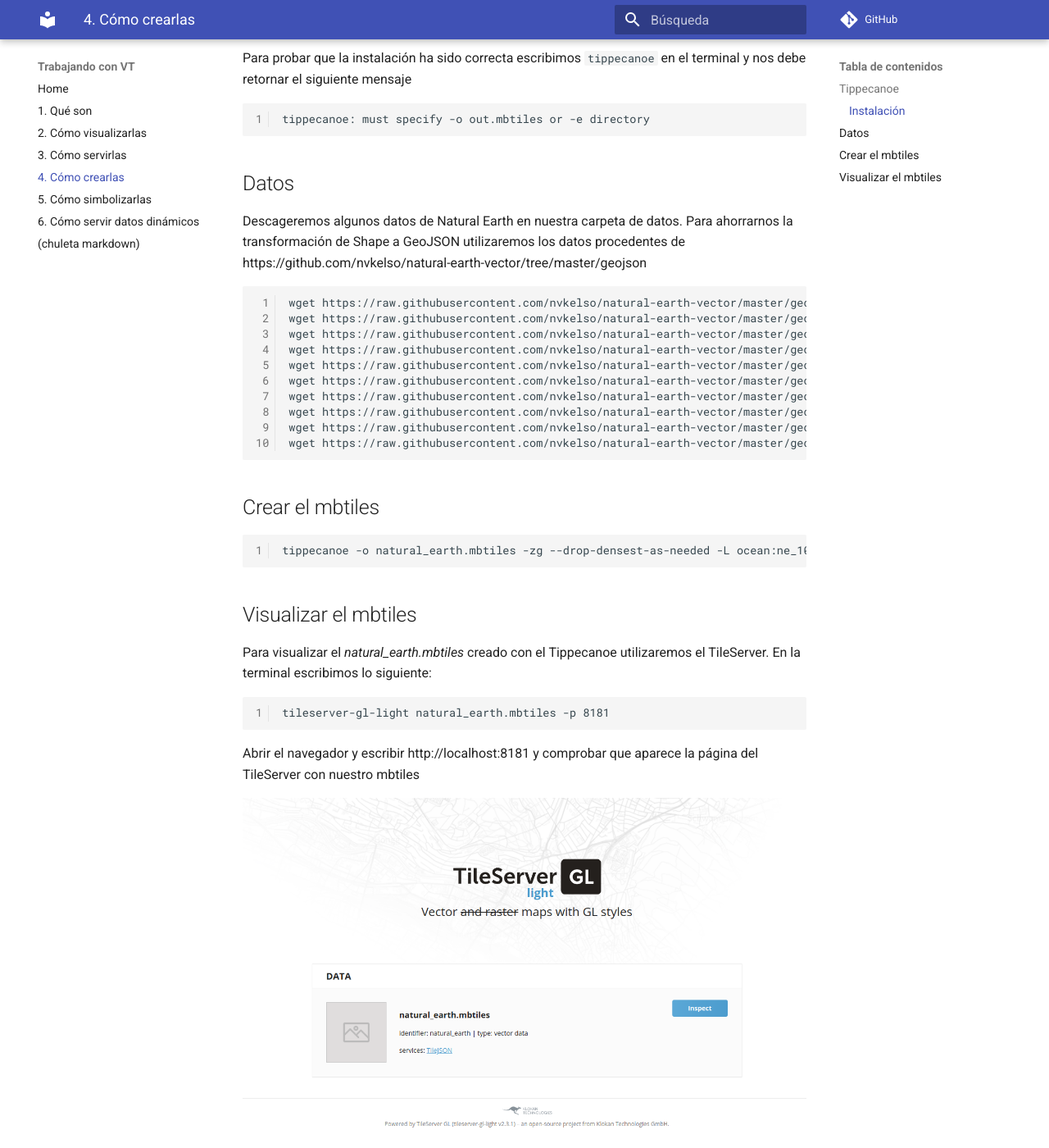
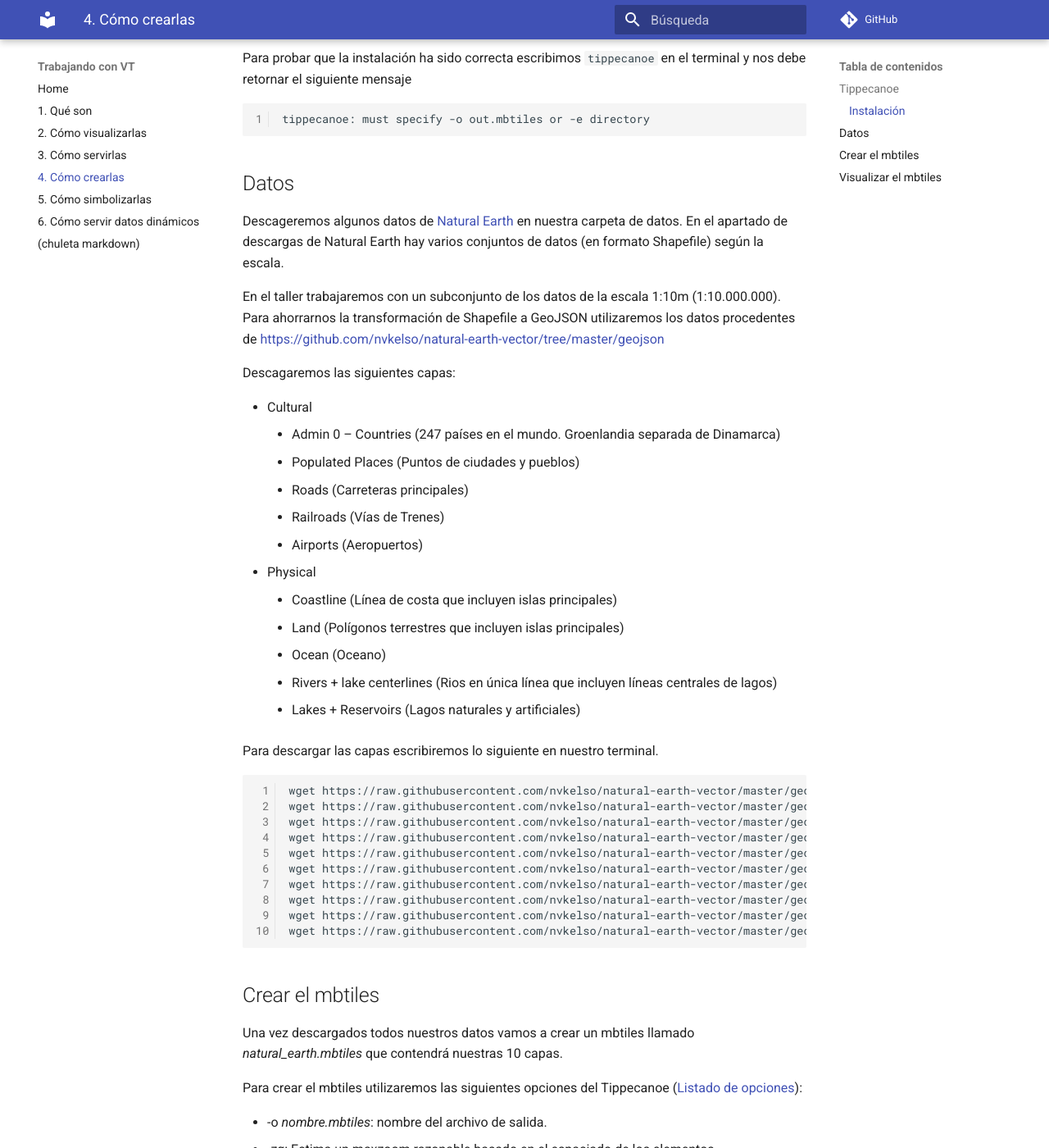
Before and after one commit to geoinquiets/taller-vt, an MkDocs documentation site: the page built from docs/4_tippecanoe.md, in a window 1280 px wide and 1400 px high, scrolled down 1037 px. Shown: the whole window at 82% size. Built offline with MkDocs 1.6.1 and Material for MkDocs 9.7.7, drawn with Linux system fonts in a browser that asks for light colours; comment, search, counter and statistics services are not loaded; old or Windows-style settings are respelled for this version of MkDocs; some of the changed text lies outside the part shown.

Commit message:
agregar descripción de capas y comando para generar el mbtiles

````diff
--- a/docs/4_tippecanoe.md
+++ b/docs/4_tippecanoe.md
@@ -42,22 +42,52 @@
 
 ## Datos
 
-Descageremos algunos datos de Natural Earth en nuestra carpeta de datos. Para ahorrarnos la transformación de Shape a GeoJSON utilizaremos los datos procedentes de https://github.com/nvkelso/natural-earth-vector/tree/master/geojson
+Descageremos algunos datos de [Natural Earth](http://www.naturalearthdata.com/) en nuestra carpeta de datos. En el apartado de descargas de Natural Earth hay varios conjuntos de datos (en formato Shapefile) según la escala.
+
+En el taller trabajaremos con un subconjunto de los datos de la escala 1:10m (1:10.000.000). Para ahorrarnos la transformación de Shapefile a GeoJSON utilizaremos los datos procedentes de [https://github.com/nvkelso/natural-earth-vector/tree/master/geojson](https://github.com/nvkelso/natural-earth-vector/tree/master/geojson)
+
+Descagaremos las siguientes capas:
+
+* Cultural
+    * Admin 0 – Countries (247 países en el mundo. Groenlandia separada de Dinamarca)
+    * Populated Places (Puntos de ciudades y pueblos)
+    * Roads (Carreteras principales)
+    * Railroads (Vías de Trenes)
+    * Airports (Aeropuertos)
+* Physical
+    * Coastline (Línea de costa que incluyen islas principales)
+    * Land (Polígonos terrestres que incluyen islas principales)
+    * Ocean (Oceano)
+    * Rivers + lake centerlines (Rios en única línea que incluyen líneas centrales de lagos)
+    * Lakes + Reservoirs (Lagos naturales y artificiales)
+
+Para descargar las capas escribiremos lo siguiente en nuestro terminal.
 
 ```
 wget https://raw.githubusercontent.com/nvkelso/natural-earth-vector/master/geojson/ne_10m_admin_0_countries.geojson
-wget https://raw.githubusercontent.com/nvkelso/natural-earth-vector/master/geojson/ne_10m_airports.geojson
-wget https://raw.githubusercontent.com/nvkelso/natural-earth-vector/master/geojson/ne_10m_railroads.geojson
 wget https://raw.githubusercontent.com/nvkelso/natural-earth-vector/master/geojson/ne_10m_populated_places.geojson
 wget https://raw.githubusercontent.com/nvkelso/natural-earth-vector/master/geojson/ne_10m_roads.geojson
+wget https://raw.githubusercontent.com/nvkelso/natural-earth-vector/master/geojson/ne_10m_railroads.geojson
+wget https://raw.githubusercontent.com/nvkelso/natural-earth-vector/master/geojson/ne_10m_airports.geojson
+wget https://raw.githubusercontent.com/nvkelso/natural-earth-vector/master/geojson/ne_10m_coastline.geojson
+wget https://raw.githubusercontent.com/nvkelso/natural-earth-vector/master/geojson/ne_10m_land.geojson
 wget https://raw.githubusercontent.com/nvkelso/natural-earth-vector/master/geojson/ne_10m_ocean.geojson
-wget https://raw.githubusercontent.com/nvkelso/natural-earth-vector/master/geojson/ne_10m_land.geojson
+wget https://raw.githubusercontent.com/nvkelso/natural-earth-vector/master/geojson/ne_10m_rivers_lake_centerlines.geojson
 wget https://raw.githubusercontent.com/nvkelso/natural-earth-vector/master/geojson/ne_10m_lakes.geojson
-wget https://raw.githubusercontent.com/nvkelso/natural-earth-vector/master/geojson/ne_10m_coastline.geojson
-wget https://raw.githubusercontent.com/nvkelso/natural-earth-vector/master/geojson/ne_10m_rivers_lake_centerlines.geojson
 ```
 
 ## Crear el mbtiles
+
+Una vez descargados todos nuestros datos vamos a crear un mbtiles llamado *natural_earth.mbtiles* que contendrá nuestras 10 capas.
+
+Para crear el mbtiles utilizaremos las siguientes opciones del Tippecanoe ([Listado de opciones](https://github.com/mapbox/tippecanoe#options)):
+
+* -o *nombre.mbtiles*: nombre del archivo de salida.
+* -zg: Estima un maxzoom razonable basado en el espaciado de los elementos.
+* --drop-densest-as-needed: Si una tesela es demasiado grande, intenta reducirla a menos de 500K aumentando el espacio mínimo entre los elementos.
+* -L *nombre*:*archivo.json*: permite definir nombres de capa para cada archivo individual.
+
+Para generar el archivo mbtiles escribiremos lo siguiente en el terminal.
 
 ```
 tippecanoe -o natural_earth.mbtiles -zg --drop-densest-as-needed -L ocean:ne_10m_ocean.geojson -L land:ne_10m_land.geojson -L admin:ne_10m_admin_0_countries.geojson -L coastline:ne_10m_coastline.geojson -L lakes:ne_10m_lakes.geojson -L rivers:ne_10m_rivers_lake_centerlines.geojson -L rail:ne_10m_railroads.geojson -L roads:ne_10m_roads.geojson -L cities:ne_10m_populated_places.geojson -L airports:ne_10m_airports.geojson
@@ -65,7 +95,7 @@
 
 ## Visualizar el mbtiles
 
-Para visualizar el *natural_earth.mbtiles* creado con el Tippecanoe utilizaremos el TileServer. En la terminal escribimos lo siguiente:
+Utilizaremos el TileServer para visualizar el mbtiles creado con el Tippecanoe. Para ello escribimos lo siguiente en el terminal:
 
 ```
 tileserver-gl-light natural_earth.mbtiles -p 8181
````
